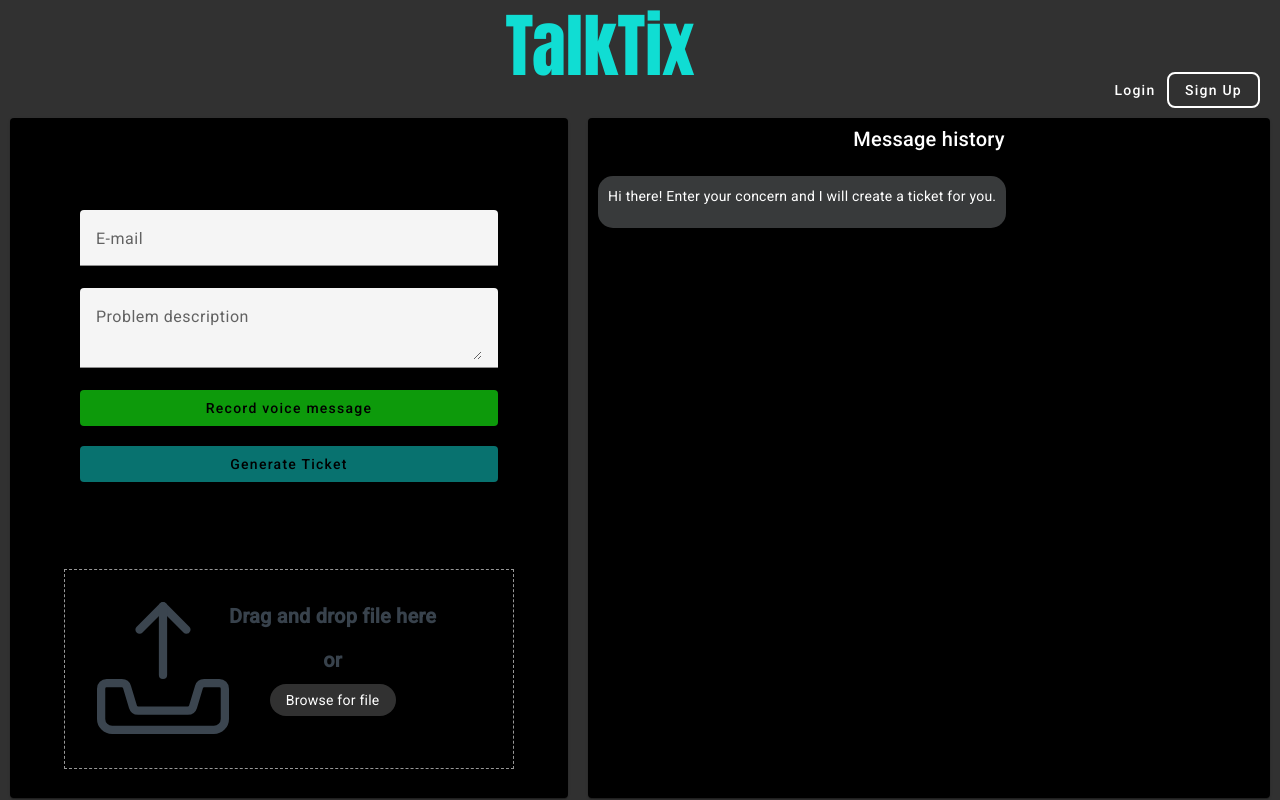
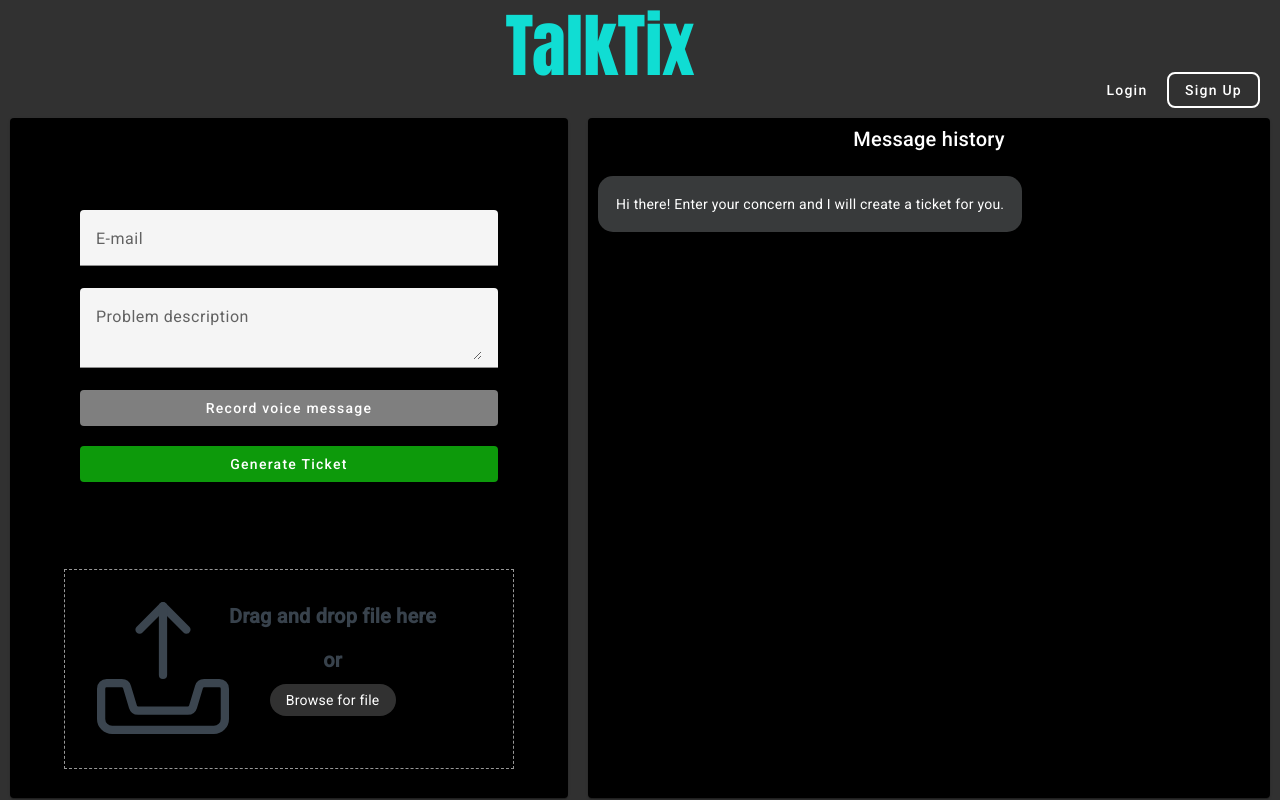
Before and after one commit to amosproj/amos2023ws01-ticket-chat-ai, an Angular app in the folder Frontend/: page / in a window 1280 px wide. Built offline with nearby package versions, Linux system fonts and the light colour scheme.

Commit message:
Refactored the user experience by changing the color scheme and changing view logic plus styling
Signed-off-by: M-HRL <haertl.marco@web.de>

```diff
--- a/Frontend/src/app/app.component.css
+++ b/Frontend/src/app/app.component.css
@@ -46,11 +46,11 @@ body{
 }
 
 .record-button {
-  background-color: #0D9A0B;
+  background-color: #7f7f7f;
 }
 
 .gen-ticket {
-  background-color:  #08726F;
+  background-color: #0D9A0B;
 }
 
 /* Left Card - Make this smaller */
@@ -62,17 +62,6 @@ body{
 .history-div:last-child {
   width: 55%; /* Larger width for the right card */
 }
-
-/* Styles for the speech button */
-.speech-button {
-  background: none;
-  border: none;
-  cursor: pointer;
-  font-size: 18px;
-  color: #10ddd3;
-  margin-bottom: 20px; /* Adjust spacing as needed */
-}
-/* Existing styles for text-field-div and history-div */
 
 .text-field-div {
   margin: auto;
@@ -90,11 +79,6 @@ body{
   padding: 10px;
   border-radius: 15px;
   position: relative;
-}
-
-.user-message {
-  background-color: #008028;
-  align-self: flex-end;
 }
 
 .other-message {
@@ -191,11 +175,12 @@ body{
 }
 
 .user-message {
-  background-color: #008028;
+  background-color: #08726f;
   color: #fff;
   text-align: right;
   padding: 10px;
   margin-bottom: 5px;
+  align-self: flex-end;
 }
 
 .server-message {
--- a/Frontend/src/app/app.component.html
+++ b/Frontend/src/app/app.component.html
@@ -15,21 +15,25 @@
   {{ title }}
 </h1>
 
-  <div class="login-container" *ngIf="!isLoggedIn">
-    <button
-    mat-button (click)="openLoginDialog()"><span class="white">Login</span></button>
+<div class="login-container flex space-x-2" *ngIf="!isLoggedIn">
+  <button mat-button (click)="openLoginDialog()">
+    <div class="white flex m-auto">Login</div>
+  </button>
   <button mat-button class="button-border" color="primary" (click)="openSignupDialog()">
-      <span class="white">Sign Up</span>
+    <div class="white flex m-auto">Sign Up</div>
   </button>
 </div>
-  <div class="login-container" *ngIf="isLoggedIn">
+<div class="login-container flex space-x-2" *ngIf="isLoggedIn">
   <button mat-button class="signup-button" (click)="openEditDialog()">
-      <span class="white">{{accountName}}</span>
+    <div class="flex place-content-center space-x-2">
+      <div class="white flex m-auto">{{ accountName }}</div>
       <mat-icon class="white" iconPositionEnd>account_circle</mat-icon>
+    </div>
   </button>
-    <button
-    mat-button (click)="clicklogout()">
+  <button mat-button (click)="clicklogout()">
+    <div class="flex place-content-center space-x-2">
       <mat-icon class="white">logout</mat-icon>
+    </div>
   </button>
 </div>
 
@@ -51,7 +55,8 @@
       </mat-form-field>
 
       <button class="record-button" mat-button (click)="startSpeechRecognition()">
-        {{ recordingState === 'idle' ? 'Record voice message' : 'Stop recording voice message' }}
+        <span
+          class="white">{{ recordingState === 'idle' ? 'Record voice message' : 'Stop recording voice message' }}</span>
       </button>
       <br>
 
@@ -60,7 +65,7 @@
         class="gen-ticket"
         (click)="handleSend(chatInput, emailInput)"
       >
-        Generate Ticket
+        <span class="white">Generate Ticket</span>
       </button>
     </div>
 
@@ -83,8 +88,8 @@
           'other-message': !chatMessage.isUser
         }"
     >
-      <div class="message-content">
-        <p *ngIf="chatMessage.messageContent">{{ chatMessage.messageContent }}</p>
+      <div class="message-content m-2">
+        <span *ngIf="chatMessage.messageContent">{{ chatMessage.messageContent }}</span>
         <app-ticket-form *ngIf="chatMessage.wrappedTicket"
                          [wrappedTicket]="chatMessage.wrappedTicket"
                          (msgAfterButtonClick)="setMessageAfterticketSubmission($event)"
--- a/Frontend/src/app/edit-dialog/edit-dialog.component.css
+++ b/Frontend/src/app/edit-dialog/edit-dialog.component.css
@@ -9,7 +9,7 @@
     background-color: var(--main-bg-color);
     text-align: center;
     font-size: 24px;
-    color: #0D9A0B;
+  color: #10ddd3;
     margin-bottom: 20px;
 }
 
--- a/Frontend/src/app/login-dialog/login-dialog.component.css
+++ b/Frontend/src/app/login-dialog/login-dialog.component.css
@@ -18,7 +18,7 @@
 
   .dialog-title {
     font-size: 24px;
-    color: var(--accent-color);
+    color: #10ddd3;
     margin-bottom: 20px;
   }
 
@@ -50,7 +50,7 @@
   }
 
   .login-button {
-    background-color: var(--accent-color);
+    background-color: #0D9A0B;
     color: var(--text-color);
     font-size: 18px;
     text-transform: capitalize;
@@ -60,7 +60,3 @@
     cursor: pointer;
     transition: background-color 0.3s ease-in-out;
   }
-
-  .login-button:hover {
-    background-color: var(--hover-color);
-  }
--- a/Frontend/src/app/logout-dialog/logout-dialog.component.css
+++ b/Frontend/src/app/logout-dialog/logout-dialog.component.css
@@ -1,13 +1,6 @@
 :host {
   --main-bg-color: #313131;
-  --accent-color: #10ddd3;
-  --hover-color: #00828f;
   --text-color: #fff;
-}
-
-.dialog-title {
-  background-color: var(--main-bg-color);
-  text-align: center;
 }
 
 .dialog-content {
@@ -17,8 +10,10 @@
 }
 
 .dialog-title {
+  background-color: var(--main-bg-color);
+  text-align: center;
   font-size: 24px;
-  color: var(--accent-color);
+  color: #10ddd3;
   margin-bottom: 20px;
 }
 
@@ -42,7 +37,7 @@ mat-dialog-content {
 }
 
 .login-button {
-  background-color: var(--accent-color);
+  background-color: #0d9a0b;
   color: var(--text-color);
   font-size: 18px;
   text-transform: capitalize;
@@ -52,7 +47,3 @@ mat-dialog-content {
   cursor: pointer;
   transition: background-color 0.3s ease-in-out;
 }
-
-.login-button:hover {
-  background-color: var(--hover-color);
-}
--- a/Frontend/src/app/session-expired-dialog/session-expired-dialog.component.css
+++ b/Frontend/src/app/session-expired-dialog/session-expired-dialog.component.css
@@ -1,13 +1,6 @@
 :host {
   --main-bg-color: #313131;
-  --accent-color: #10ddd3;
-  --hover-color: #00828f;
   --text-color: #fff;
-}
-
-.dialog-title {
-  background-color: var(--main-bg-color);
-  text-align: center;
 }
 
 .dialog-content {
@@ -17,8 +10,10 @@
 }
 
 .dialog-title {
+  background-color: var(--main-bg-color);
+  text-align: center;
   font-size: 24px;
-  color: var(--accent-color);
+  color: #10ddd3;
   margin-bottom: 20px;
 }
 
@@ -42,7 +37,7 @@ mat-dialog-content {
 }
 
 .login-button {
-  background-color: var(--accent-color);
+  background-color: #0d9a0b;
   color: var(--text-color);
   font-size: 18px;
   text-transform: capitalize;
@@ -52,7 +47,3 @@ mat-dialog-content {
   cursor: pointer;
   transition: background-color 0.3s ease-in-out;
 }
-
-.login-button:hover {
-  background-color: var(--hover-color);
-}
--- a/Frontend/src/app/signup-dialog/signup-dialog.component.css
+++ b/Frontend/src/app/signup-dialog/signup-dialog.component.css
@@ -9,7 +9,7 @@
     background-color: var(--main-bg-color);
     text-align: center;
     font-size: 24px;
-    color: #0D9A0B;
+  color: #10ddd3;
     margin-bottom: 20px;
 }
 
@@ -52,7 +52,3 @@ mat-dialog-content {
     cursor: pointer;
     transition: background-color 0.3s ease-in-out;
 }
-
-.signup-button:hover {
-    background-color: var(--hover-color);
-}
--- a/Frontend/src/app/ticket-form/ticket-form.component.css
+++ b/Frontend/src/app/ticket-form/ticket-form.component.css
@@ -1,9 +1,9 @@
 .submit-button {
-  background-color: #08726F;
+  background-color: #0d9a0b;
   color: white;
 }
 
 .cancel-button {
-  background-color: #0C33A0;
+  background-color: #7f7f7f;
   color: white;
 }
--- a/Frontend/src/app/ticket-form/ticket-form.component.html
+++ b/Frontend/src/app/ticket-form/ticket-form.component.html
@@ -1,7 +1,7 @@
 <form [formGroup]="ticketFormGroup!">
-  <div class="grid grid-cols-2 gap-4 text-center">
+  <div class="grid grid-cols-2 gap-2 text-center">
     <div class="col-span-2">
-      <mat-form-field class="w-11/12 pt-2" appearance="fill">
+      <mat-form-field class="w-full" appearance="fill">
         <mat-label>Title</mat-label>
         <input matInput id="title" type="text" formControlName="title">
         <mat-error *ngIf="ticketFormGroup!.hasError('required', 'title')">Title is <strong>required</strong>
@@ -10,7 +10,7 @@
     </div>
 
     <div class="col-span-2">
-      <mat-form-field class="w-11/12" appearance="fill">
+      <mat-form-field class="w-full" appearance="fill">
         <mat-label>Description</mat-label>
         <textarea matInput id="description" type="text" formControlName="description"></textarea>
         <mat-error *ngIf="ticketFormGroup!.hasError('required', 'description')">Description is <strong>required</strong>
@@ -19,7 +19,7 @@
     </div>
 
     <div class="col-span-2">
-      <mat-form-field class="w-11/12">
+      <mat-form-field class="w-full">
         <mat-label>Keywords</mat-label>
         <mat-chip-grid #chipGrid aria-label="Enter keywords" [disabled]="isFormDisabled">
           <mat-chip-row *ngFor="let keyword of ticketFormGroup!.value.keywords"
@@ -44,7 +44,7 @@
     </div>
 
     <div class="col-start-1 col-span-1">
-      <mat-form-field class="w-11/12">
+      <mat-form-field class="w-full">
         <mat-label>Service</mat-label>
         <mat-select id="service" formControlName="service">
           <mat-option *ngFor="let service of serviceValues" [value]="service">{{ service }}</mat-option>
@@ -55,7 +55,7 @@
     </div>
 
     <div class="col-start-2 col-span-1">
-      <mat-form-field class="w-11/12">
+      <mat-form-field class="w-full">
         <mat-label>Category</mat-label>
         <mat-select id="category" formControlName="category">
           <mat-option *ngFor="let category of categoryValues" [value]="category">{{ category }}</mat-option>
@@ -66,7 +66,7 @@
     </div>
 
     <div class="col-start-1 col-span-1">
-      <mat-form-field class="w-11/12">
+      <mat-form-field class="w-full">
         <mat-label>Request type</mat-label>
         <mat-select id="requestType" formControlName="requestType">
           <mat-option *ngFor="let requestType of RequestType | keyvalue"
@@ -79,7 +79,7 @@
     </div>
 
     <div class="col-start-2 col-span-1">
-      <mat-form-field class="w-11/12">
+      <mat-form-field class="w-full">
         <mat-label>Priority</mat-label>
         <mat-select id="priority" formControlName="priority">
           <mat-option *ngFor="let prio of Prio | keyvalue" [value]="prio.value">{{ prio.value }}</mat-option>
@@ -88,13 +88,13 @@
         </mat-error>
       </mat-form-field>
     </div>
-    <div class="col-start-1 col-span-1">
-      <button class="submit-button" mat-button type="submit" (click)="submitTicket()" [disabled]="isFormDisabled">
+    <div *ngIf="!isFormDisabled" class="col-start-1 col-span-1">
+      <button class="submit-button w-full" mat-button type="submit" (click)="submitTicket()">
         Submit
       </button>
     </div>
-    <div class="col-start-2 col-span-1">
-      <button mat-raised-button (click)="onCancelTicket()" class="cancel-button" [disabled]="isFormDisabled">Cancel</button>
+    <div *ngIf="!isFormDisabled" class="col-start-2 col-span-1">
+      <button mat-raised-button (click)="onCancelTicket()" class="cancel-button w-full">Cancel</button>
     </div>
   </div>
 </form>
--- a/Frontend/tailwind.config.js
+++ b/Frontend/tailwind.config.js
@@ -4,6 +4,14 @@ module.exports = {
     "./src/**/*.{html,ts}",
   ],
   theme: {
+    colors: {
+      'turquoise-light': '#10ddd3',
+      'turquoise-dark': '#08726f',
+      'blue': '#0c33a0',
+      'green': '#0d9a0b',
+      'gray-dark': '#313131',
+      'gray-light': '#7f7f7f',
+    },
     extend: {},
   },
   plugins: [],
```
Lines whose indentation alone changed are shown as unchanged.
